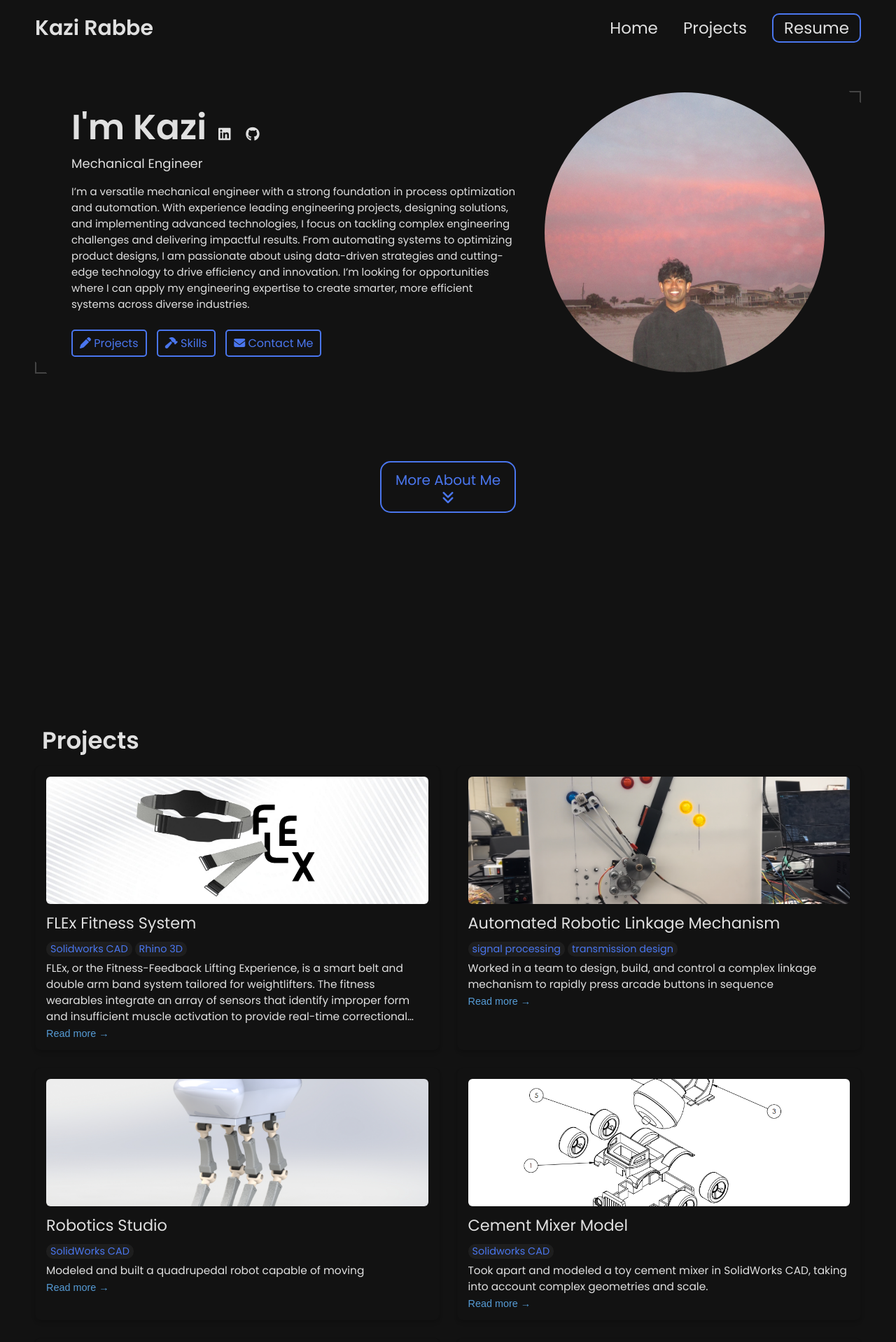
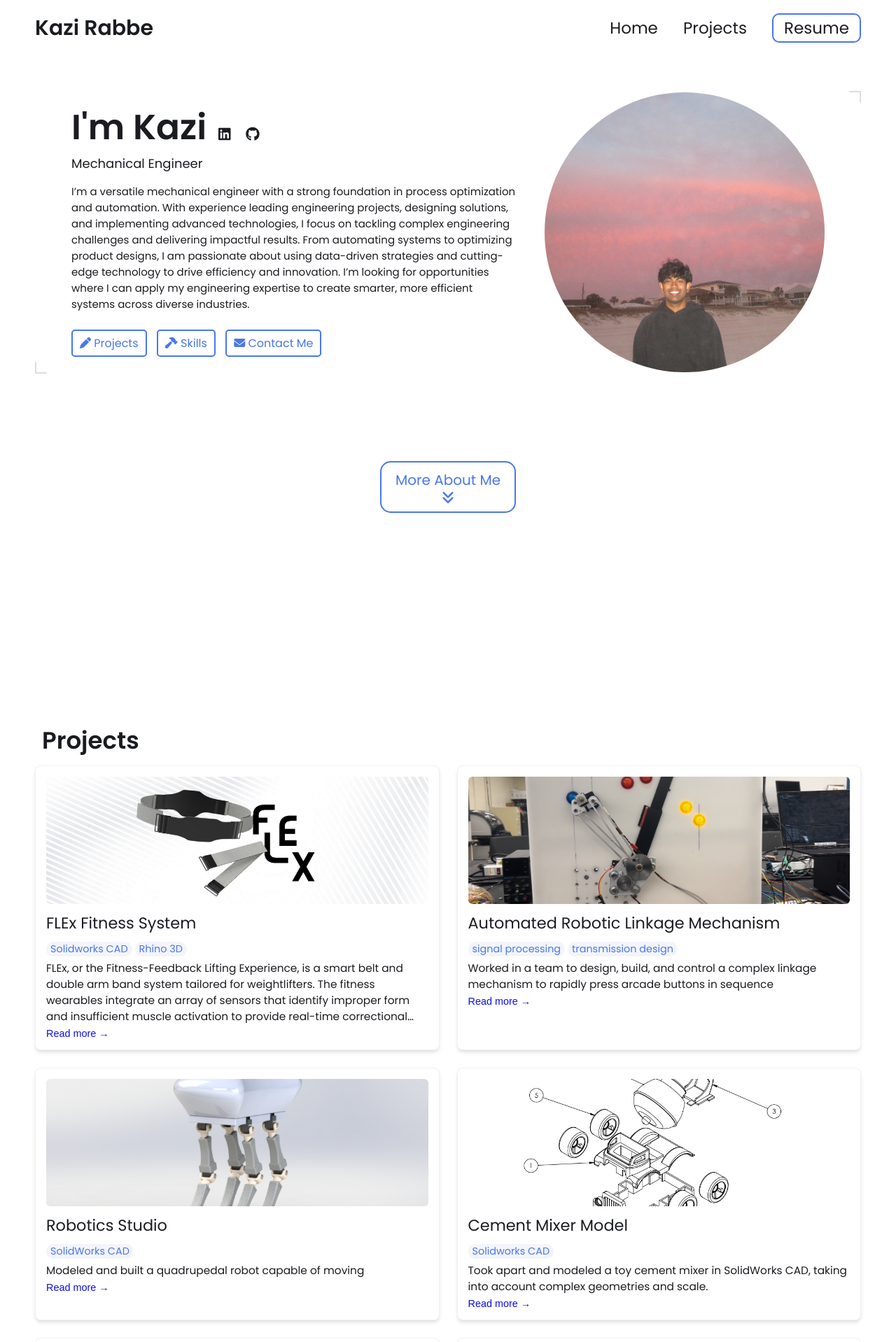
Before and after one commit to kazi-rabbe/kazi-rabbe.github.io, a Jekyll site: the page built from index.html, in a window 1280 px wide. Shown: the top 1918 px of the page at 70% size. Built offline with Jekyll 4.4.1, drawn with Linux system fonts in a browser that asks for light colours.

Commit message:
Update _config.yml

```diff
--- a/_config.yml
+++ b/_config.yml
@@ -84,12 +84,12 @@ formspree-key:   xgvogebv
 
 # Active theme (Updatethis to switch themes). Make sure to keep the indentation the samne.
 colors: # basic
-  text: "#e0e0e0"  # Light gray text for readability
-  border: "#444"  # Darker border
-  link: "#4a76ee"  # Keeping links blue for contrast
-  highlight: "#569cd6"  # Softer blue for highlights
-  background: "#121212"  # Dark background
-  light_background: "#1e1e1e"  # Slightly lighter for contrast
+  text: "#1a1c20"
+  border: "#ddd"
+  link: "#4a76ee"
+  highlight: "#0c0cf2"
+  background: "#ffffff"
+  light_background: "#f3f5fb"
 
 # A few examples.
 basic theme:
```
